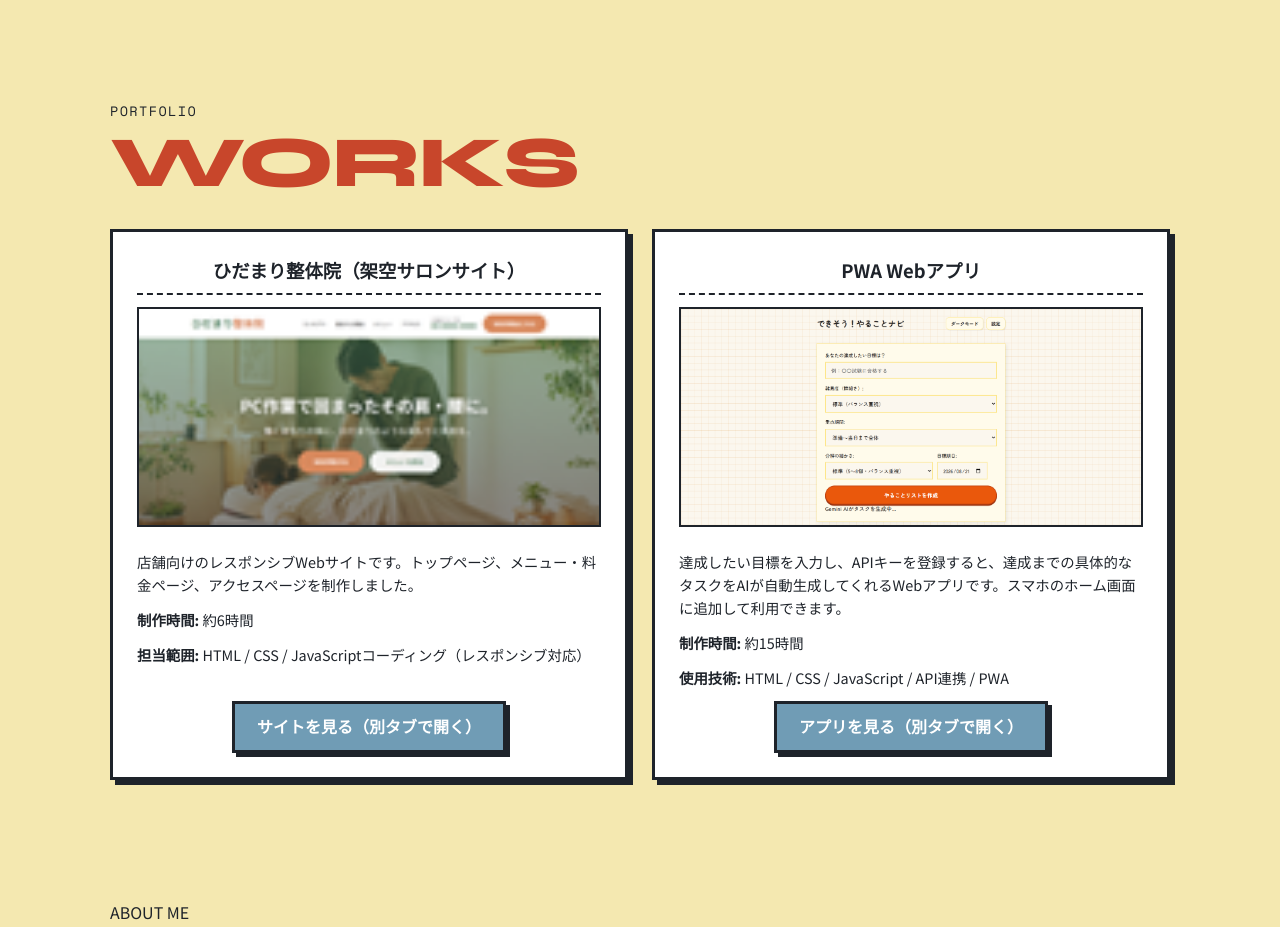
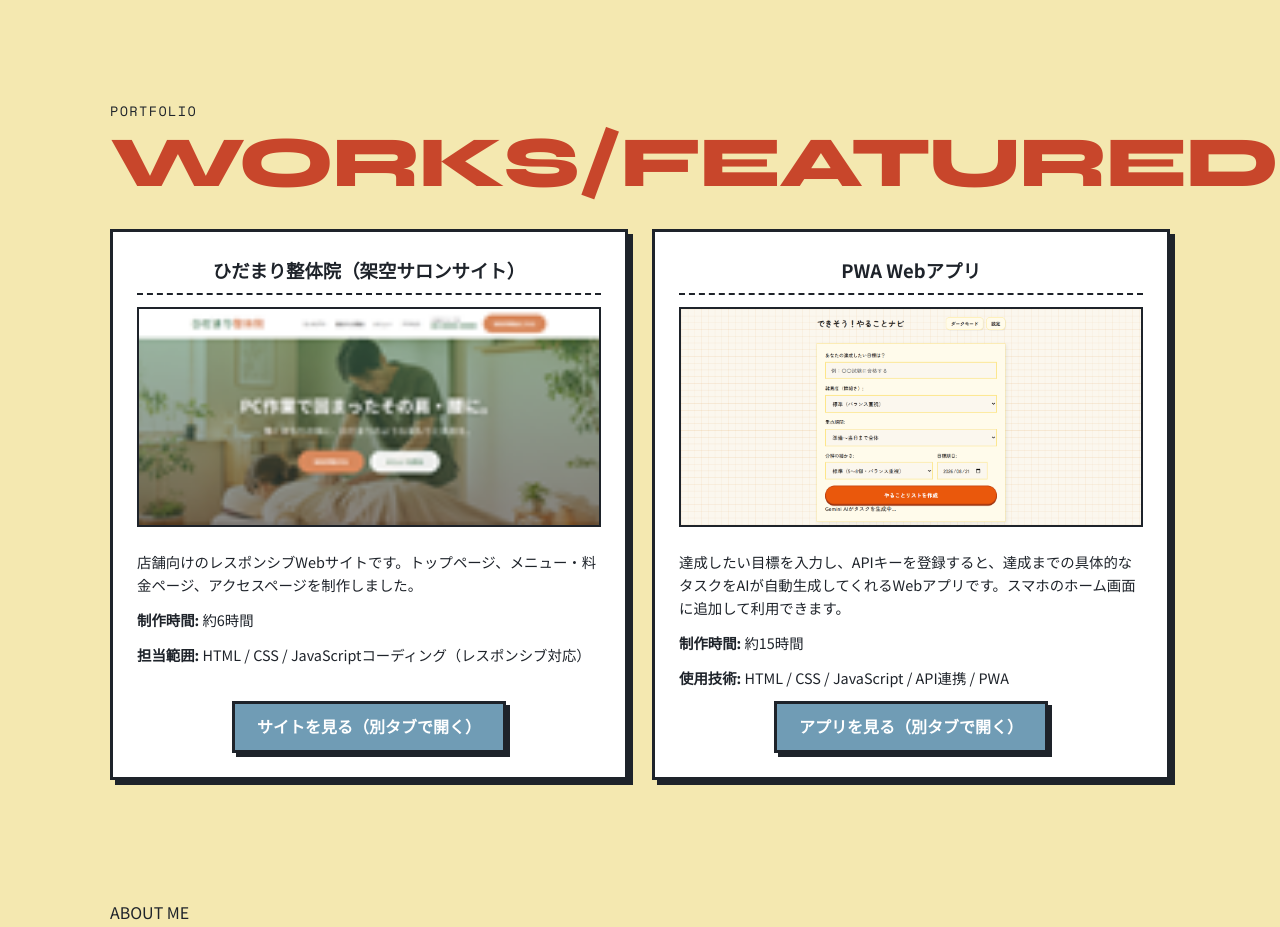
Before and after one commit to ReliefWeb0202/portfolio, a plain HTML site: page index.html in a window 1280 px wide. Shown: the part 1720-2647 px from the top of the page. Drawn offline with nearby package versions, Linux system fonts and the light colour scheme.

Commit message:
Update index.html

```diff
--- a/index.html
+++ b/index.html
@@ -91,7 +91,7 @@
     <!-- 制作実績 (Works Section) -->
     <section id="works">
       <div class="section-meta">PORTFOLIO</div>
-      <h2 class="section-title">WORKS</h2>
+      <h2 class="section-title">WORKS/FEATURED</h2>
       <div class="works__container">
 
         <!-- 実績 1: 整体院サイト -->
```
